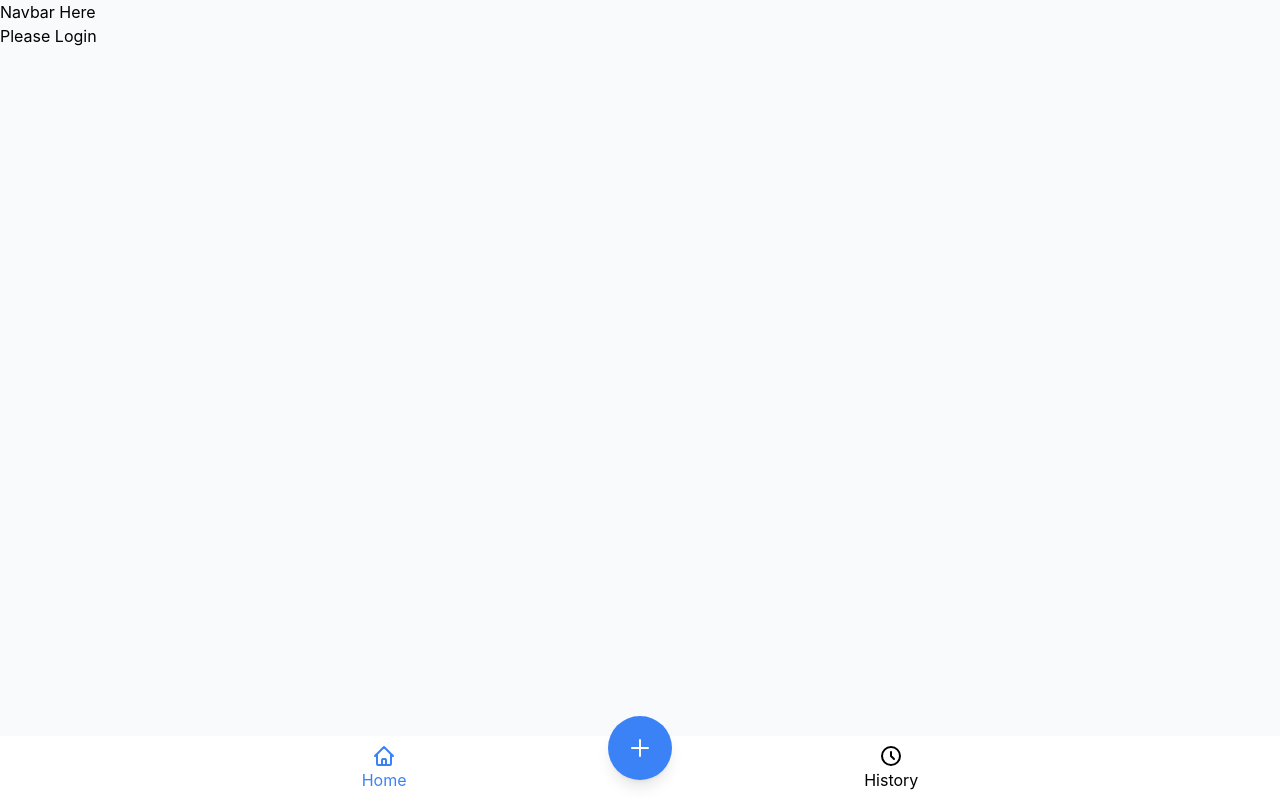
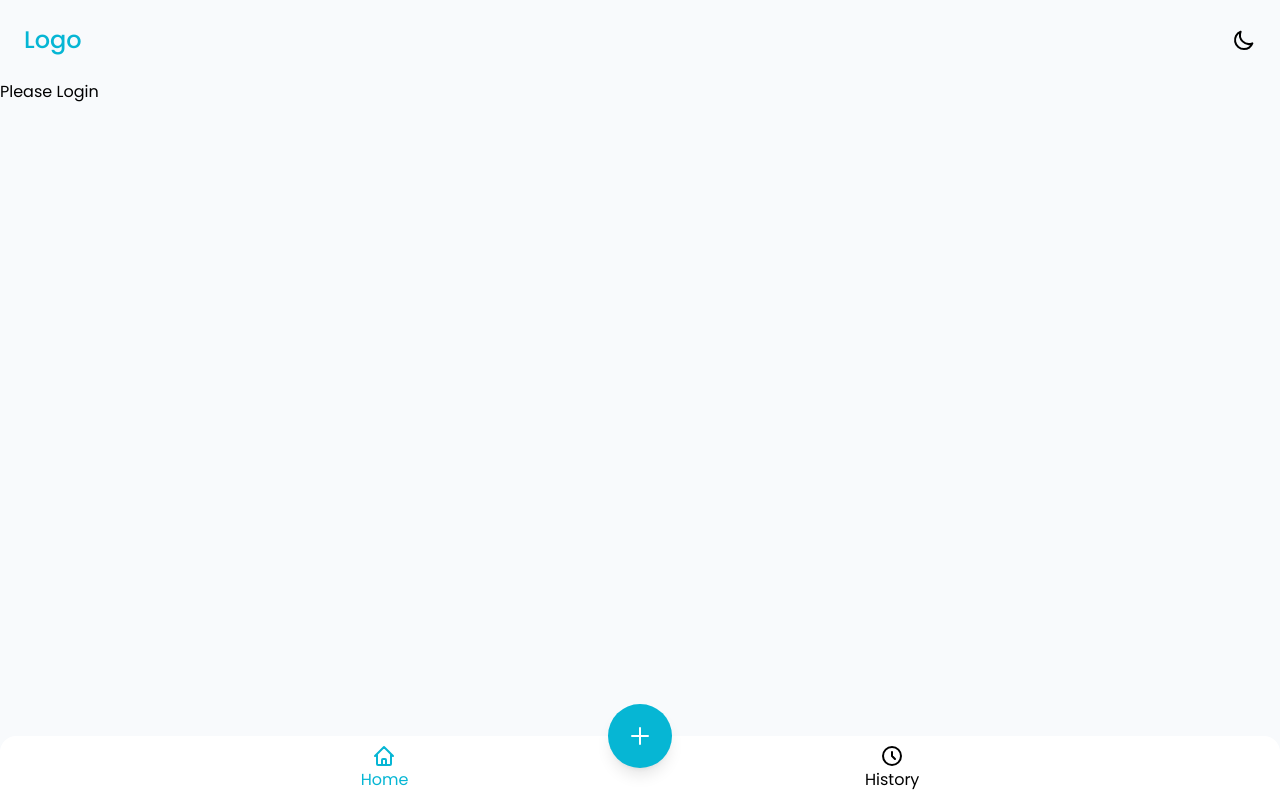
Before and after one commit to mmedhat1910/my-budget-keeper, a Next.js app: page / in a window 1280 px wide. Built offline with nearby package versions, Linux system fonts and the light colour scheme.

Commit message:
theme config

```diff
--- a/components/BottomNav.tsx
+++ b/components/BottomNav.tsx
@@ -6,11 +6,11 @@ import React from 'react';
 const BottomNav = () => {
   const router = useRouter();
   return (
-    <div className=" w-full h-16 fixed bottom-0 bg-white flex items-center justify-evenly">
+    <div className=" w-full h-16 fixed bottom-0 bg-white dark:bg-slate-800 dark:text-white flex items-center justify-evenly rounded-t-2xl">
       <Link href={'/'} passHref>
         <span
           className={`flex flex-col items-center ${
-            router.pathname === '/' ? 'text-blue-500' : ''
+            router.pathname === '/' ? 'text-cyan-500' : ''
           }`}
         >
           <HomeIcon className="w-6" />
@@ -19,7 +19,7 @@ const BottomNav = () => {
       </Link>
 
       <Link href="/transactions/create" passHref>
-        <span className="bg-blue-500 p-5 rounded-full text-white shadow-lg absolute bottom-5 ">
+        <span className="bg-cyan-500 p-5 rounded-full text-white shadow-lg absolute -translate-y-1/2 ">
           <PlusIcon className="w-6" />
         </span>
       </Link>
@@ -27,7 +27,7 @@ const BottomNav = () => {
       <Link href={'/transactions'} passHref>
         <span
           className={`flex flex-col items-center pl-24 ${
-            router.pathname === '/transactions' ? 'text-blue-500' : ''
+            router.pathname === '/transactions' ? 'text-cyan-500' : ''
           }`}
         >
           <ClockIcon className="w-6" />
--- a/components/Layout.tsx
+++ b/components/Layout.tsx
@@ -1,15 +1,48 @@
 import Link from 'next/link';
-import React from 'react';
+import React, { useEffect, useState } from 'react';
 import styles from '../styles/Home.module.css';
-import { ClockIcon } from '@heroicons/react/outline';
+import { ClockIcon, MoonIcon, SunIcon } from '@heroicons/react/outline';
 import BottomNav from './BottomNav';
+import Switch from 'rc-switch';
+
 interface Props {
   children: JSX.Element[] | JSX.Element;
 }
+
 const Layout: React.FC<Props> = ({ children }) => {
+  const [theme, setTheme] = useState('light');
+  useEffect(() => {
+    if (typeof window !== 'undefined') {
+      setTheme(window.localStorage.theme);
+    }
+  }, []);
+  const toggleTheme = () => {
+    if (typeof window !== 'undefined') {
+      if (theme === 'light') {
+        window.localStorage.theme = 'dark';
+        document.documentElement.classList.add('dark');
+        setTheme('dark');
+      } else {
+        window.localStorage.theme = 'light';
+        document.documentElement.classList.remove('dark');
+        setTheme('light');
+      }
+    }
+  };
   return (
-    <div className="bg-slate-50 min-h-screen">
-      Navbar Here
+    <div className="bg-slate-50 dark:bg-slate-700 min-h-screen dark:text-white">
+      <div className="flex justify-between px-6 h-20 w-full items-center">
+        <p className="text-cyan-500 font-medium text-2xl">Logo</p>
+        <div>
+          <div onClick={() => toggleTheme()}>
+            {theme === 'dark' ? (
+              <SunIcon className="w-6" />
+            ) : (
+              <MoonIcon className="w-6" />
+            )}
+          </div>
+        </div>
+      </div>
       {children}
       {/* <footer className={styles.footer}>
         <a
--- a/package.json
+++ b/package.json
@@ -23,6 +23,7 @@
     "mongodb": "^4.5.0",
     "mongoose": "^6.3.1",
     "next": "12.1.5",
+    "rc-switch": "^3.2.2",
     "react": "18.1.0",
     "react-dom": "18.1.0"
   },
--- a/styles/globals.css
+++ b/styles/globals.css
@@ -1,3 +1,5 @@
+@import url('https://fonts.googleapis.com/css2?family=Poppins:ital,wght@0,200;0,300;0,400;0,500;0,600;0,700;1,100;1,500&display=swap');
+
 @tailwind base;
 @tailwind components;
 @tailwind utilities;
@@ -6,8 +8,7 @@ html,
 body {
   padding: 0;
   margin: 0;
-  font-family: -apple-system, BlinkMacSystemFont, Segoe UI, Roboto, Oxygen,
-    Ubuntu, Cantarell, Fira Sans, Droid Sans, Helvetica Neue, sans-serif;
+  font-family: 'Poppins', sans-serif;
 }
 
 a {
```
Also changed, not shown: 2 other files (tests, documents, lock files or other folders).
